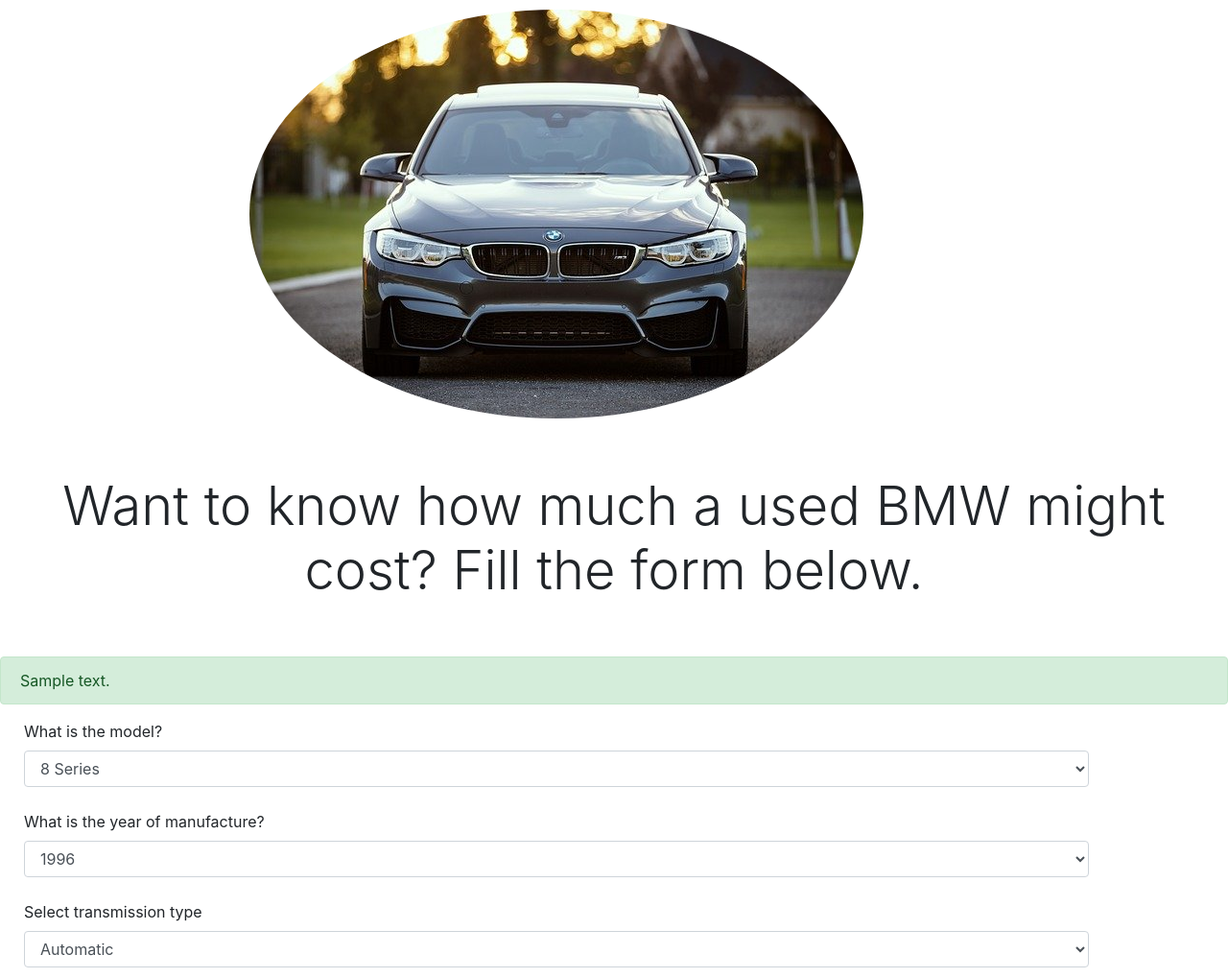
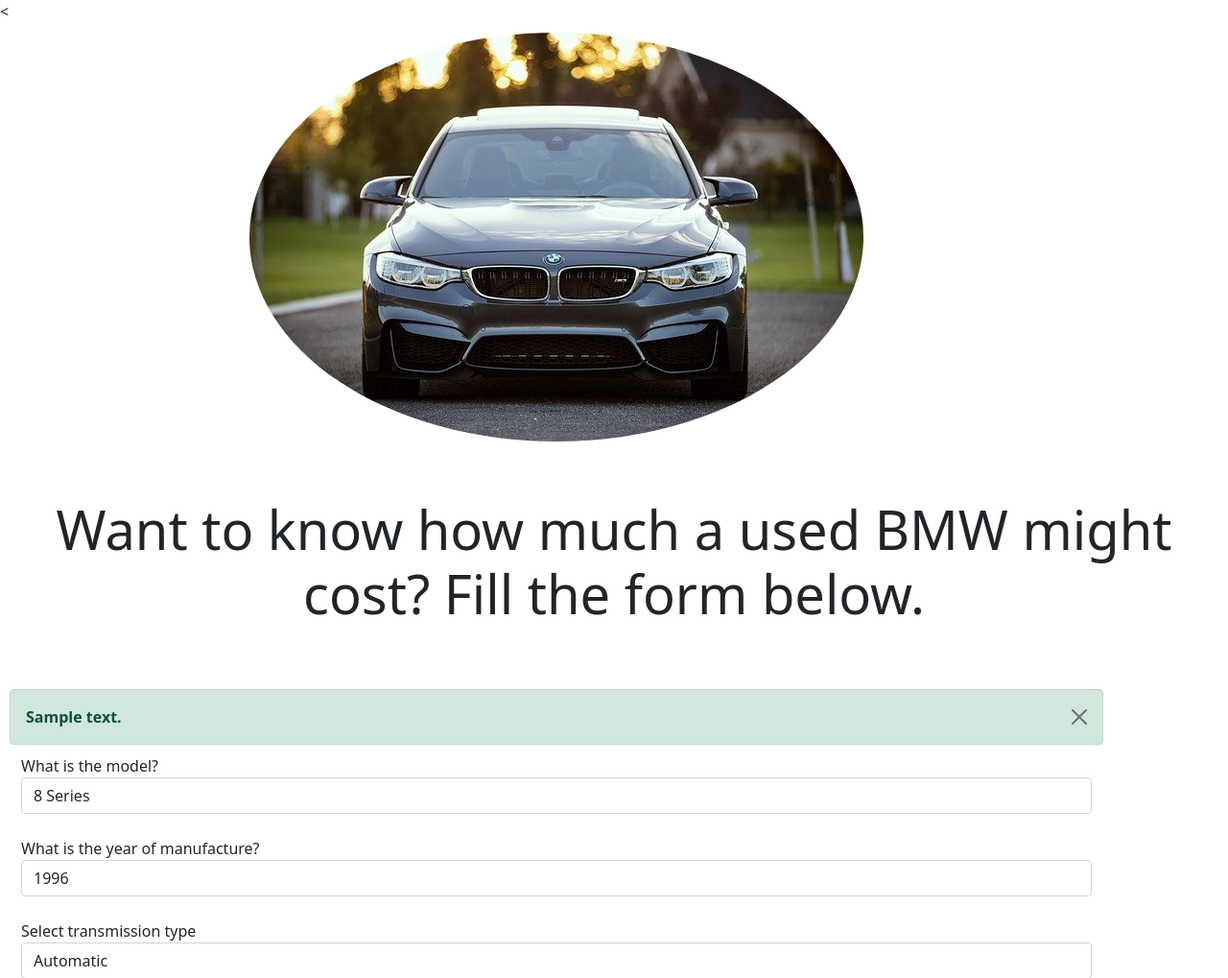
Before and after one commit to joeelorm/DataGlacierInternship, a Flask app: template Week4/Flask/templates/index.html in a window 1280 px wide. Shown: the top 1019 px of the page at 96% size. Run offline with Flask 2, Linux system fonts and the light colour scheme; the template is opened without the code that fills it: most values are stand-ins (such as "Sample title", 1, 10 or a date in 2020); parts of the project's set-up code (start-up, migrations or seed data) failed here and were passed over; some libraries are stand-ins or nearby versions.

Commit message:
Update index.html

```diff
--- a/Week4/Flask/templates/index.html
+++ b/Week4/Flask/templates/index.html
@@ -3,7 +3,7 @@
   <head>
     <meta charset="utf-8">
     <title>Car Price predictor</title>
-    <link rel="stylesheet" href="https://stackpath.bootstrapcdn.com/bootstrap/4.3.1/css/bootstrap.min.css" integrity="sha384-ggOyR0iXCbMQv3Xipma34MD+dH/1fQ784/j6cY/iJTQUOhcWr7x9JvoRxT2MZw1T" crossorigin="anonymous">
+    <<link href="https://cdn.jsdelivr.net/npm/bootstrap@5.0.2/dist/css/bootstrap.min.css" rel="stylesheet" integrity="sha384-EVSTQN3/azprG1Anm3QDgpJLIm9Nao0Yz1ztcQTwFspd3yD65VohhpuuCOmLASjC" crossorigin="anonymous">
     <link rel= "stylesheet" type= "text/css" href= "{{ url_for('static',filename='styles/style.css') }}">
   </head>
   <body>
@@ -25,8 +25,9 @@
   <h1 class="text-center display-4">Want to know how much a used BMW might cost? Fill the form below.</h1>
   <br>
   <br>
-  <div class="alert alert-success" role="alert">
-  {{ prediction_text }}
+  <div class="container alert alert-success alert-dismissible fade show" role="alert">
+    <strong>{{ prediction_text }}</strong>
+    <button type="button" class="btn-close" data-bs-dismiss="alert"></button>
   </div>
   <section class = "container">
     <form action="{{ url_for('predict')}}" method="post">
@@ -119,70 +120,7 @@
       </div>
     </form>
   </section>
-
-
-
-
-
-
-      <!-- <form action = "{{ url_for('predict')}}" method="post">
-        <label for="model">What model of BMW is it?</label>
-        <select class = "ffield" id="model" name="model">
-          <option value="8 Series">8 Series</option>
-          <option value="7 Series">7 Series</option>
-          <option value="6 Series">6 Series</option>
-          <option value="5 Series">5 Series</option>
-          <option value="4 Series">4 Series</option>
-          <option value="3 Series">3 Series</option>
-          <option value="2 Series">2 Series</option>
-          <option value="1 Series">1 Series</option>
-          <option value="X7">X7</option>
-          <option value="X6">X6</option>
-          <option value="X5">X5</option>
-          <option value="X4">X4</option>
-          <option value="X3">X3</option>
-          <option value="X2">X2</option>
-          <option value="X1">X1</option>
-          <option value="M6">M6</option>
-          <option value="M5">M5</option>
-          <option value="M4">M4</option>
-          <option value="M3">M3</option>
-          <option value="M2">M2</option>
-          <option value="M1">M1</option>
-          <option value="Z4">Z4</option>
-          <option value="Z3">Z3</option>
-          <option value="I8">I8</option>
-        </select>
-        <br>
-        <label for="transmission">Select transmission type</label>
-        <select class = "ffield" id = "transmission" name="transmission">
-          <option value="Automatic">Automatic</option>
-          <option value="Manual">Manual</option>
-          <option value="Semi-Auto">Semi-Automatic</option>
-        </select>
-        <br>
-        <label for="fueltype">Select fuel type</label>
-        <select class = "ffield" id = "fueltype" name="fueltype">
-          <option value="Diesel">Diesel</option>
-          <option value="Petrol">Petrol</option>
-          <option value="Hybrid">Hybrid</option>
-          <option value="Electric">Electric</option>
-        </select>
-        <br>
-
-        <label for="mileage">What is the mileage?</label>
-        <input class = "ffield" id = "mileage" type="number" name="mileage" value="mileage">
-        <br>
-        <label for="tax">Expected tax on vehicle</label>
-        <input class = "ffield" id = "tax" type="number" name="tax" value="tax">
-        <br>
-        <label for="mpg">Gallons of fuel consumed per mile</label>
-        <input class = "ffield" id = "mpg" type="number" name="mpg" value="mpg">
-        <br>
-        <label for="enginesize">What is the Engine Size</label>
-        <input class = "ffield" id = "enginesize" type="number" name="enginesize" value="enginesize">
-        <br>
-      </form>
-    </div> -->
+  <script src="https://cdn.jsdelivr.net/npm/@popperjs/core@2.9.2/dist/umd/popper.min.js" integrity="sha384-IQsoLXl5PILFhosVNubq5LC7Qb9DXgDA9i+tQ8Zj3iwWAwPtgFTxbJ8NT4GN1R8p" crossorigin="anonymous"></script>
+    <script src="https://cdn.jsdelivr.net/npm/bootstrap@5.0.2/dist/js/bootstrap.min.js" integrity="sha384-cVKIPhGWiC2Al4u+LWgxfKTRIcfu0JTxR+EQDz/bgldoEyl4H0zUF0QKbrJ0EcQF" crossorigin="anonymous"></script>
   </body>
 </html>
```
Lines whose indentation alone changed are shown as unchanged.
